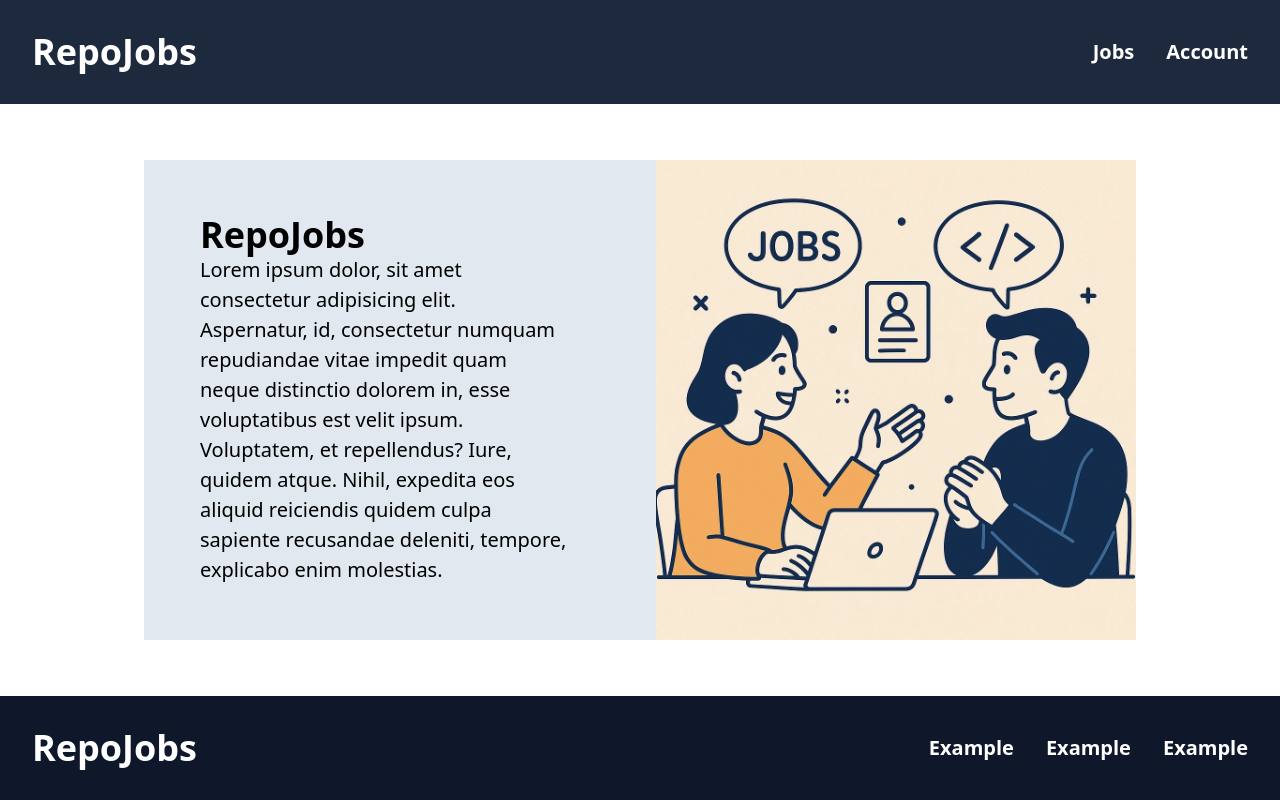
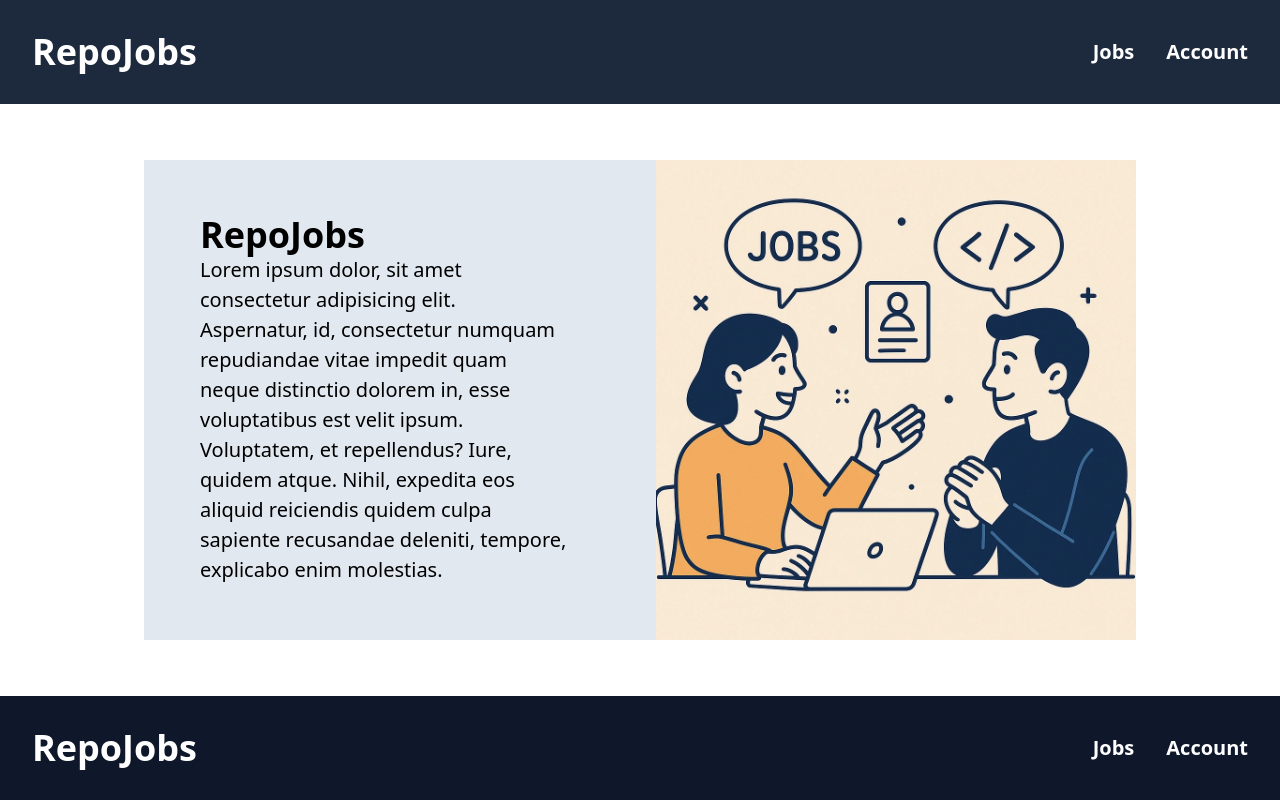
Before and after one commit to LuisSteel07/RepoJobs, a React (Vite) app: page / in a window 1280 px wide. Built offline with nearby package versions, Linux system fonts and the light colour scheme.

Commit message:
Moving files

```diff
--- a/src/components/Footer.tsx
+++ b/src/components/Footer.tsx
@@ -3,9 +3,8 @@ const Footer:React.FC = () => {
         <footer className="flex sticky justify-between items-center w-full bg-slate-900 text-white p-8">
             <a href="/" className="font-bold text-4xl">RepoJobs</a>
             <section className="md:flex hidden gap-8 font-bold text-xl">
-                <a href="/">Example</a>
-                <a href="/">Example</a>
-                <a href="/">Example</a>
+                <a href="/jobs">Jobs</a>
+                <a href="/">Account</a>
             </section>
         </footer>
     )
--- /dev/null
+++ b/src/components/account/login.tsx
@@ -0,0 +1,7 @@
+const login:React.FC = () => {
+    return (
+        <section></section>
+    )
+}
+
+export default login
--- /dev/null
+++ b/src/components/account/register.tsx
@@ -0,0 +1,9 @@
+const register:React.FC = () => {
+    return (
+        <section>
+
+        </section>
+    )
+}
+
+export default register
--- a/src/main.tsx
+++ b/src/main.tsx
@@ -1,14 +1,14 @@
 import { createRoot } from 'react-dom/client'
 import { BrowserRouter, Routes, Route } from 'react-router'
 
-import JobsView from './views/JobsView'
+import JobsView from './views/job/JobsView'
 import PrincipalView from './views/PrincialView'
 import MainTemplate from './templates/MainTemplate'
 
 import './css/main.css'
 import './css/navbar.css'
 
-import CreateJobView from './views/CreateJobView'
+import CreateJobView from './views/job/CreateJobView'
 
 createRoot(document.getElementById('root')!).render(
   <BrowserRouter>
--- a/src/views/CreateJobView.tsx
+++ b/src/views/job/CreateJobView.tsx
@@ -1,7 +1,7 @@
 import { useState } from "react"
-import type { Job } from "../interfaces/Job"
+import type { Job } from "../../interfaces/Job"
 import { ToastContainer, toast } from "react-toastify"
-import create_job from "../requests/create_job"
+import create_job from "../../requests/create_job"
 
 const CreateJobView:React.FC = () => {
     const [title, setTitle] = useState<string>("")
--- a/src/views/JobsView.tsx
+++ b/src/views/job/JobsView.tsx
@@ -1,7 +1,7 @@
 import { useEffect, useState } from "react"
-import JobComponent from "../components/job/JobComponent"
-import type { Job } from "../interfaces/Job"
-import get_jobs from "../requests/getJobs"
+import JobComponent from "../../components/job/JobComponent"
+import type { Job } from "../../interfaces/Job"
+import get_jobs from "../../requests/getJobs"
 
 const JobsView:React.FC = () => {
     const [jobs, setJobs] = useState<Array<Job>>([])
```
